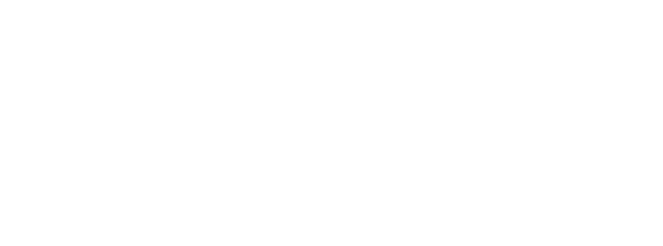
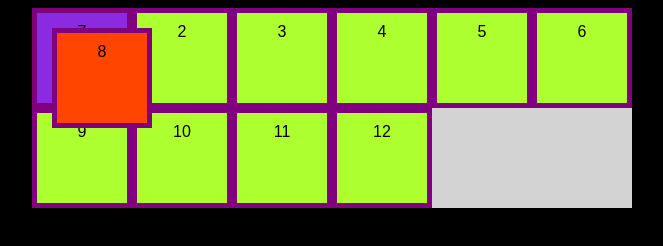
Before and after one commit to jhalves83/ctd-frontI-aula09, a plain HTML site: page index.html in a window 1280 px wide. Shown: the top 246 px of the page, without its empty margins (308-971 px from the left). Drawn offline with Linux system fonts and the light colour scheme.

Commit message:
Implementação do código fonte da apresentação

```diff
--- a/index.html
+++ b/index.html
@@ -7,22 +7,77 @@
     <title>Aula 09 - Tableless 2/2</title>
     <style type="text/css">
 
+        body {
+            background-color: black;
+            height: 200vh;
+        }
+
+        /* Selecionar todos os elementos */
+        * {
+            font-family: Arial, Helvetica, sans-serif;
+            /* Configuração do modelo de caixa */
+            box-sizing: border-box;
+        }
+
+        .conteudo {
+            background-color: lightgray;
+            margin: 0 auto;
+            overflow: auto;
+            position: relative;
+            width: 600px;
+        }
+
+        .boxe {
+            background-color: greenyellow;
+            border: 5px solid purple;
+            height: 100px;
+            float: left;
+            padding: 10px;
+            text-align: center;
+            width: 100px;
+        }
+
+        .posicao-personalizada {
+            background-color: orangered;
+            /* Posicionamento */
+            /* Contexto */
+            /* position: relative; */
+            /* position: absolute; */
+            /* position: sticky; */
+            /*position: fixed;*/
+            /*
+                top: 100px;
+                left: 100px;
+                right: 100px;
+                bottom: 100px;
+            */
+            position: absolute;
+            top: 20px;
+            left: 20px;
+            z-index: 2;
+        }
+
+        .posicao-referencia {
+            background-color: blueviolet;
+            position: absolute;
+            z-index: 1;
+        }
     </style>
 </head>
 <body>
     <div class="conteudo">
-        <div class="boxe"></div>
-        <div class="boxe"></div>
-        <div class="boxe"></div>
-        <div class="boxe"></div>
-        <div class="boxe"></div>
-        <div class="boxe"></div>
-        <div class="boxe"></div>
-        <div class="boxe"></div>
-        <div class="boxe"></div>
-        <div class="boxe"></div>
-        <div class="boxe"></div>
-        <div class="boxe"></div>
+        <div class="boxe">1</div>
+        <div class="boxe">2</div>
+        <div class="boxe">3</div>
+        <div class="boxe">4</div>
+        <div class="boxe">5</div>
+        <div class="boxe">6</div>
+        <div class="boxe posicao-referencia ">7</div>
+        <div class="boxe posicao-personalizada">8</div>
+        <div class="boxe">9</div>
+        <div class="boxe">10</div>
+        <div class="boxe">11</div>
+        <div class="boxe">12</div>
     </div>
 </body>
 </html>
```
Also changed, not shown: mesa-de-trabalho/index.html (+1 -1 lines).
